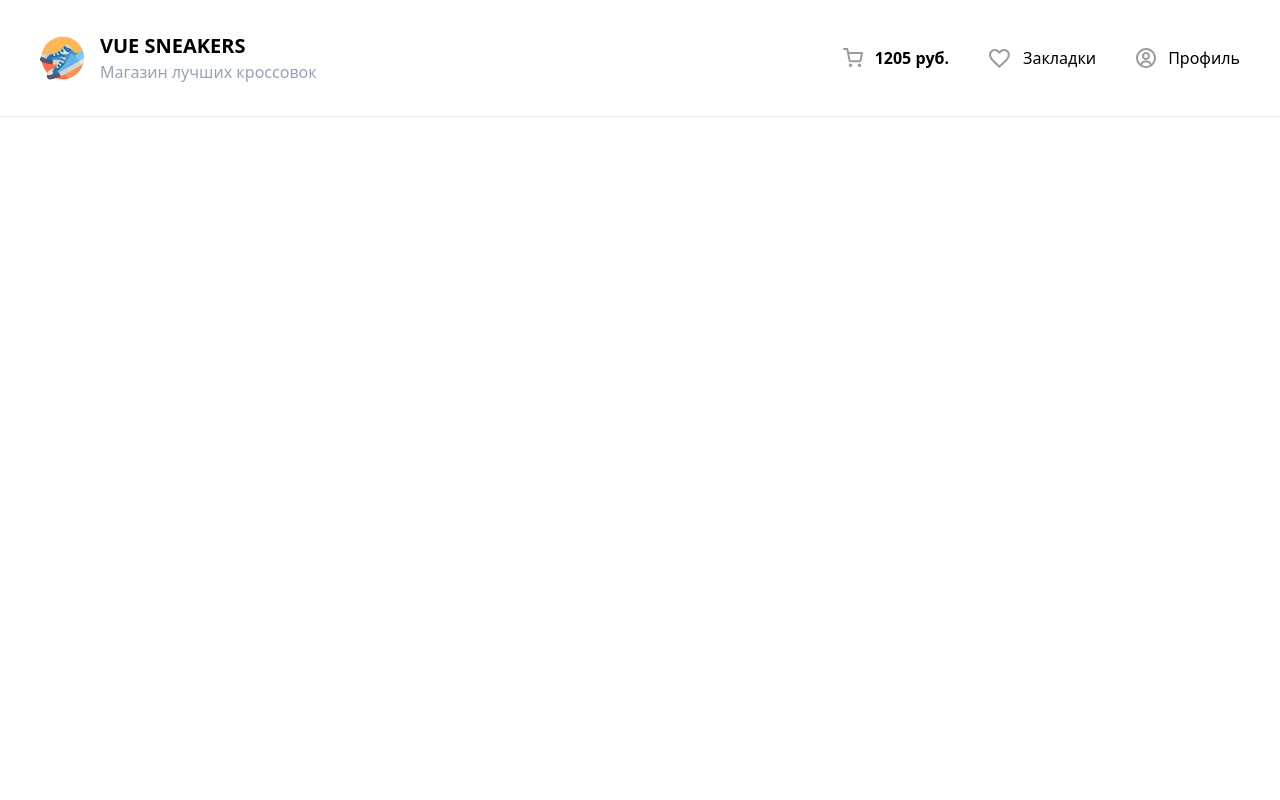
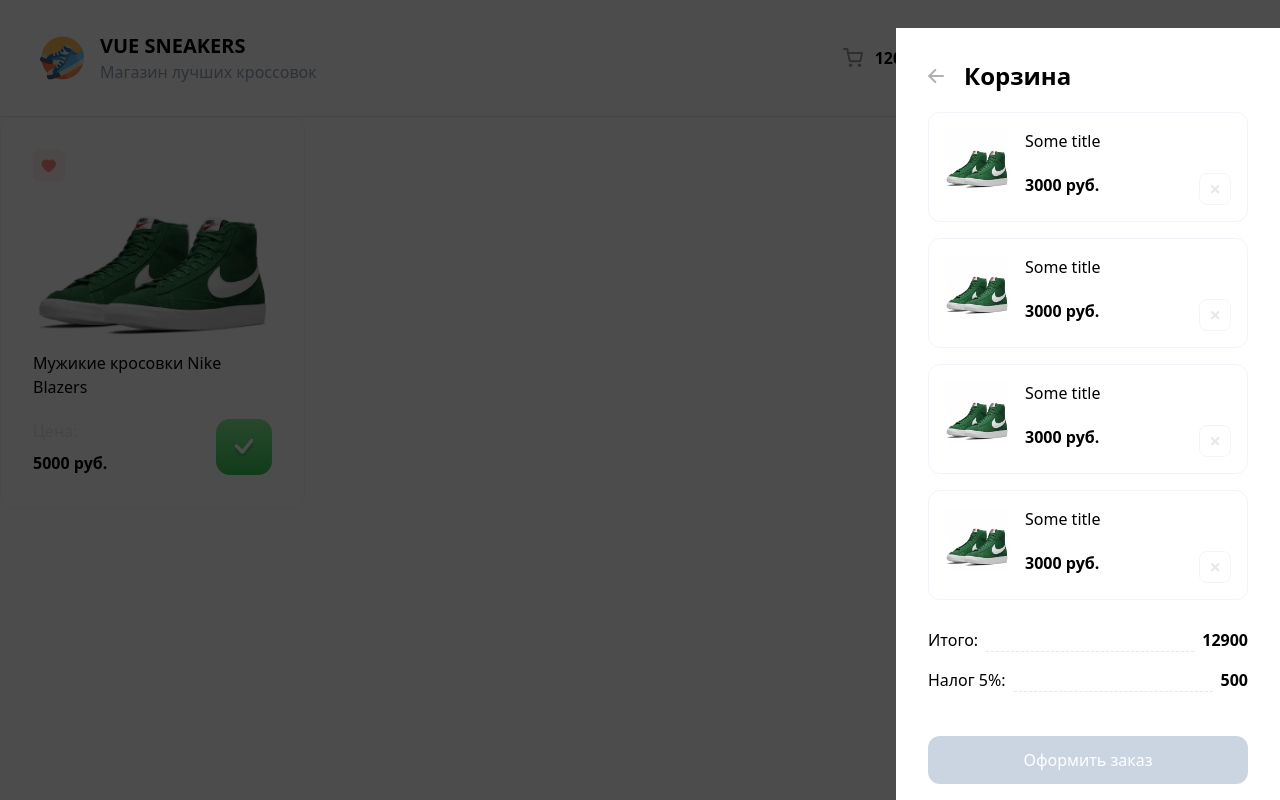
Before and after one commit to SnoopyABC/sneakers-project, a Vue app: page / in a window 1280 px wide. Built offline with nearby package versions, Linux system fonts and the light colour scheme.

Commit message:
Cart and Card layout added

```diff
--- a/src/App.vue
+++ b/src/App.vue
@@ -1,12 +1,14 @@
 <!-- eslint-disable no-debugger -->
 <script setup>
-  import Header from "@/components/Header.vue";
-
+import Header from '@/components/Header.vue'
+import CardList from '@/components/CardList.vue'
+import Drawer from '@/components/Drawer.vue'
 </script>
 
 <template>
+  <Drawer />
   <Header />
+  <CardList />
 </template>
 
-<style scoped>
-</style>
+<style scoped></style>
--- /dev/null
+++ b/src/components/Card.vue
@@ -0,0 +1,38 @@
+<script setup>
+  import { ref } from 'vue';
+
+  defineProps({
+    title: String,
+    img: String,
+    price: Number,
+    isLiked: Boolean,
+    isFavorite: Boolean,
+    onAddClicked: Function
+
+  });
+
+  const isLiked = ref(false);
+
+  const onClick = () => {
+    isLiked.value = !isLiked.value;
+  };
+  </script>
+
+  <template>
+    <div
+      class="relative flex flex-col w-full border border-slate-100 rounded-xl p-8 cursor-pointer transition hover:shadow-xl hover:transform hover:-translate-y-2"
+    >
+      <div @click="onClick" class="absolute top-8 left-8">
+        <img :src="isLiked ? '/like-1.svg' : '/like-2.svg'" alt="Favorite" />
+      </div>
+      <img :src="img" class="w-full" alt="Sneaker" />
+      <p>{{ title }}</p>
+      <div class="flex justify-between mt-5">
+        <div class="flex flex-col gap-2">
+          <span class="text-slate-200">Цена:</span>
+          <span class="font-bold">{{ price }} руб.</span>
+        </div>
+        <img @click="onAddClicked" :src="!isFavorite ? '/plus.svg' : '/checked.svg'" alt="Plus" />
+      </div>
+    </div>
+  </template>
--- /dev/null
+++ b/src/components/CardList.vue
@@ -0,0 +1,20 @@
+<!-- eslint-disable no-debugger -->
+<script setup>
+  import Card from './Card.vue';
+
+ const onClickAdd = () => {
+  alert("Clicked add");
+ }
+</script>
+
+<template>
+  <div class="grid grid-cols-4 gap-5">
+    <Card
+      title="Мужикие кросовки Nike Blazers"
+      :price="5000"
+      img="/sneakers/sneakers-1.jpg"
+      :isFavorite="true"
+      :onAddClicked="onClickAdd"
+    />
+  </div>
+</template>
--- /dev/null
+++ b/src/components/CartItem.vue
@@ -0,0 +1,25 @@
+<script setup>
+defineProps({
+  img: String,
+  title: String,
+  price: Number,
+  onClickDelete: Function,
+});
+</script>
+
+<template>
+  <div class="relative flex w-full border border-slate-100 rounded-xl p-4 gap-4">
+    <img :src="img" class="w-16 h-16" alt="Sneaker" />
+    <div class="flex flex-col w-full">
+      <p>{{ title }}</p>
+      <div class="flex justify-between mt-5">
+        <span class="font-bold">{{ price }} руб.</span>
+        <img
+          class="cursor-pointer opacity-30 hover:opacity-100 transition"
+          src="/close.svg"
+          alt="Close"
+        />
+      </div>
+    </div>
+  </div>
+</template>
--- /dev/null
+++ b/src/components/CartItemsList.vue
@@ -0,0 +1,12 @@
+<script setup>
+import CartItem from './CartItem.vue'
+</script>
+
+<template>
+  <div class="flex flex-col gap-4">
+    <CartItem img="/sneakers/sneakers-1.jpg" title="Some title" :price="3000"></CartItem>
+    <CartItem img="/sneakers/sneakers-1.jpg" title="Some title" :price="3000"></CartItem>
+    <CartItem img="/sneakers/sneakers-1.jpg" title="Some title" :price="3000"></CartItem>
+    <CartItem img="/sneakers/sneakers-1.jpg" title="Some title" :price="3000"></CartItem>
+  </div>
+</template>
--- /dev/null
+++ b/src/components/Drawer.vue
@@ -0,0 +1,33 @@
+<script setup>
+import DrawerHeader from './DrawerHeader.vue'
+import CartItemList from './CartItemsList.vue'
+</script>
+
+<template>
+  <div>
+    <div class="fixed top-0 lef-0 h-full w-full bg-black z-10 opacity-70"></div>
+    <div class="fixed right-0 top-0 z-20 bg-white w-96 h-full p-8 mt-7">
+      <DrawerHeader />
+      <CartItemList />
+
+      <div class="flex flex-col gap-4 mt-7">
+        <div class="flex gap-2">
+          <span>Итого:</span>
+          <div class="flex-1 border-b border-dashed"></div>
+          <b>12900</b>
+        </div>
+        <div class="flex gap-2">
+          <span>Налог 5%:</span>
+          <div class="flex-1 border-b border-dashed"></div>
+          <b>500</b>
+        </div>
+        <button
+          disabled
+          class="bg-lime-500 w-full rounded-xl py-3 text-white hover:bg-lime-600 transition active:bg-lime-700 disabled:bg-slate-300 cursor-pointer mt-7"
+        >
+          Оформить заказ
+        </button>
+      </div>
+    </div>
+  </div>
+</template>
--- /dev/null
+++ b/src/components/DrawerHeader.vue
@@ -0,0 +1,28 @@
+<template>
+  <div class="flex items-center gap-5 mb-5">
+    <svg
+      class="opacity-30 cursor-pointer rotate-180 hover:opacity-100 transition hover:-translate-x-1"
+      width="16"
+      height="14"
+      viewBox="0 0 16 14"
+      fill="none"
+      xmlns="http://www.w3.org/2000/svg"
+    >
+      <path
+        d="M1 7H14.7143"
+        stroke="black"
+        stroke-width="2"
+        stroke-linecap="round"
+        stroke-linejoin="round"
+      />
+      <path
+        d="M8.71436 1L14.7144 7L8.71436 13"
+        stroke="black"
+        stroke-width="2"
+        stroke-linecap="round"
+        stroke-linejoin="round"
+      />
+    </svg>
+    <h2 class="text-2xl font-bold">Корзина</h2>
+  </div>
+</template>
```
